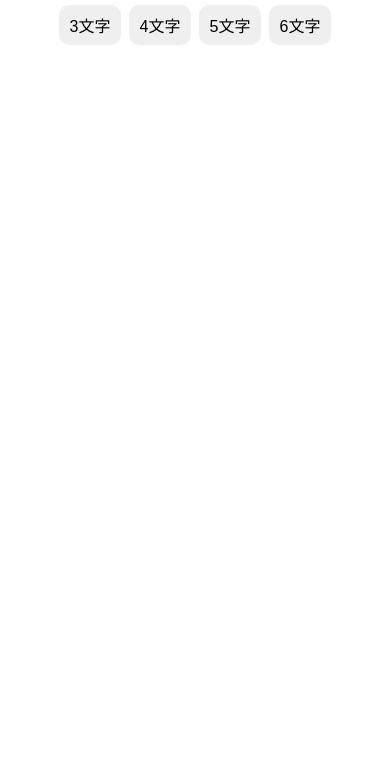
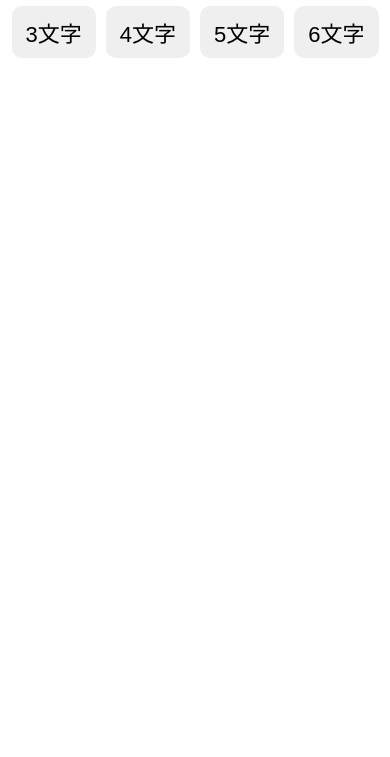
Before and after one commit to mchobih5/yubimoji, a plain HTML site: page index.html in a window 390 px wide. Shown: the part 87-844 px from the top of the page. Drawn offline with Linux system fonts and the light colour scheme.

Commit message:
Update style.css

```diff
--- a/style.css
+++ b/style.css
@@ -225,14 +225,14 @@ body.test-mode #image-area img {
   }
 
   .select-group button {
-    min-width: 62px;
-    font-size: 16px;
-    padding: 8px 10px;
-    margin: 3px;
+    min-width: 80px;
+    font-size: 22px;
+    padding: 10px 14px;
+    margin: 4px;
   }
 
   .start-btn {
-    font-size: 20px;
+    font-size: 22px;
     padding: 13px 28px;
   }
 }
```
